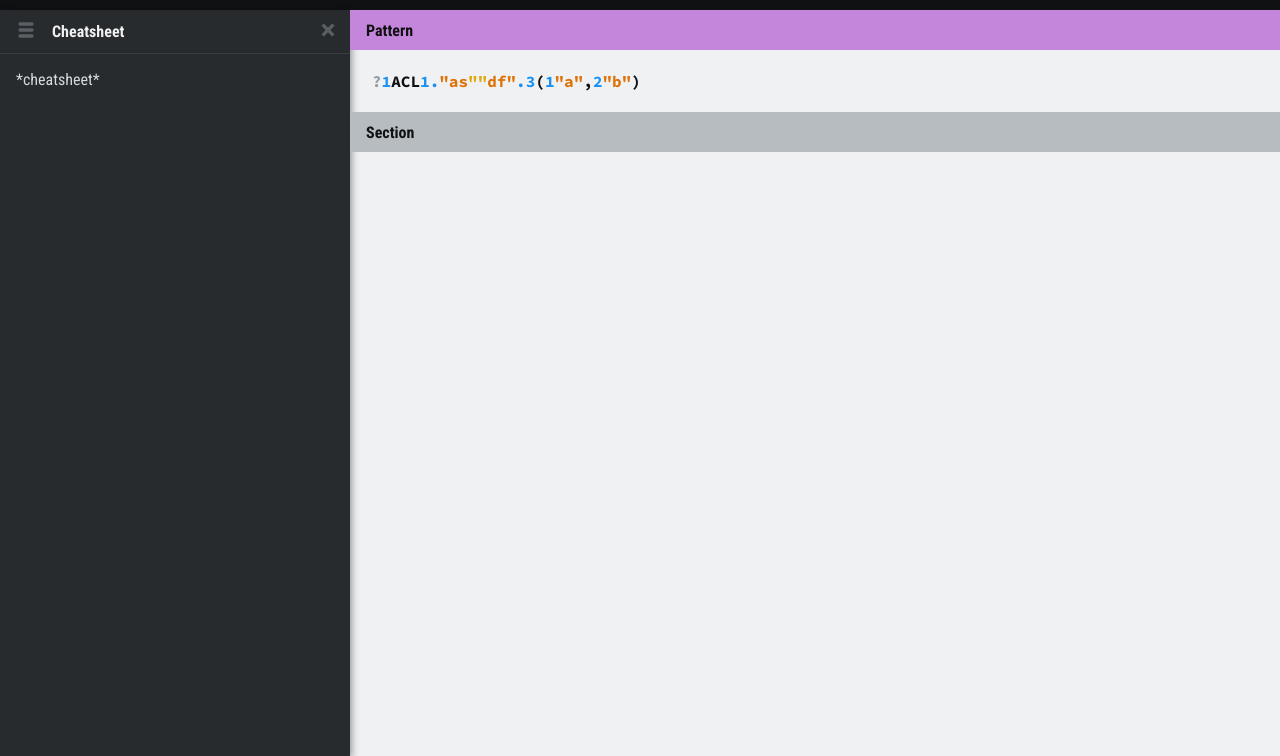
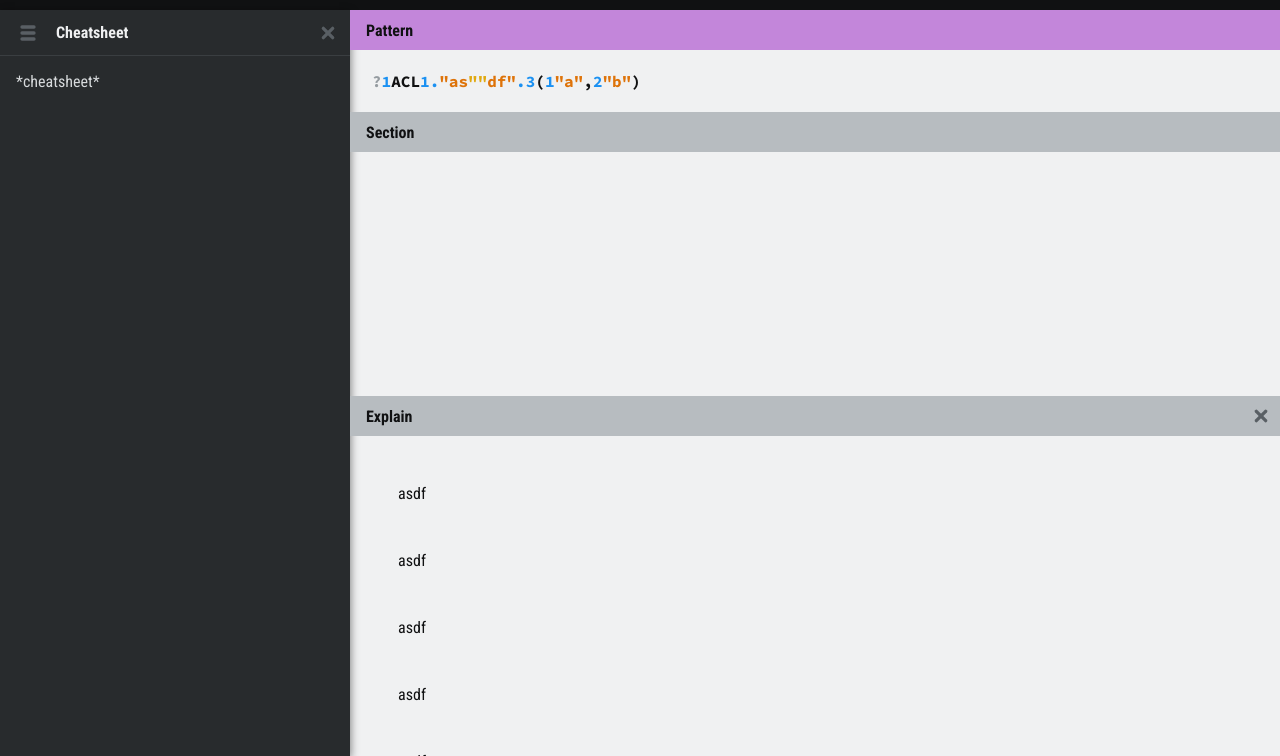
Before and after one commit to JaydenPahukula/patatomizer, a website built with Vite: page index.html in a window 1280 px wide. Shown: the part 44-800 px from the top of the page. Built offline with nearby package versions, Linux system fonts and the light colour scheme.

Commit message:
use svg symbol icons and add explain section

```diff
--- a/index.html
+++ b/index.html
@@ -19,11 +19,13 @@
 			<load src="src/views/sidebar/sidebar.html" />
 			<div id="page-content">
 				<load src="src/views/patternsection/patternsection.html" />
-				<section>
+				<section style="flex-grow: 1">
 					<header class="header"><h2>Section</h2></header>
 				</section>
+				<load src="src/views/explainsection/explainsection.html" />
 			</div>
 		</div>
+		<load src="src/ui/icons.html" />
 		<script type="module" src="src/index.js"></script>
 	</body>
 </html>
--- a/src/index.css
+++ b/src/index.css
@@ -1,6 +1,8 @@
 @import './views/header/header.css';
 @import './views/patternsection/patternsection.css';
+@import './views/explainsection/explainsection.css';
 @import './views/sidebar/sidebar.css';
+@import './ui/icons.css';
 
 :root {
 	--font-sans: 'Roboto Condensed', sans-serif;
@@ -38,6 +40,10 @@ body {
 	flex-direction: column;
 }
 
+:focus-visible {
+	outline-offset: -2px;
+}
+
 #page {
 	flex-grow: 1;
 	background-color: var(--gray-7);
@@ -48,6 +54,8 @@ body {
 	flex-grow: 1;
 	overflow: hidden;
 	width: 100%;
+	display: flex;
+	flex-direction: column;
 }
 
 #page-content > section {
@@ -59,7 +67,8 @@ body {
 	height: 40px;
 	display: flex;
 	align-items: center;
-	padding: 0 16px;
+	justify-content: space-between;
+	padding: 0 0 0 16px;
 	background: var(--gray-5);
 }
 
@@ -69,15 +78,10 @@ body {
 	font-weight: bold;
 }
 
-svg {
-	stroke-linecap: round;
-	stroke-linejoin: round;
-	flex-shrink: 0;
-}
-
 button {
 	border: none;
 	cursor: pointer;
+	padding: 0;
 }
 
 a {
--- a/src/index.ts
+++ b/src/index.ts
@@ -1,2 +1,3 @@
 import './views/patternsection/patternsection';
+import './views/explainsection/explainsection';
 import './views/sidebar/sidebar';
--- /dev/null
+++ b/src/ui/icons.css
@@ -0,0 +1,41 @@
+#icons {
+	display: none;
+}
+
+.icon,
+.icon-light,
+.icon-dark {
+	width: 16px;
+	height: 16px;
+	flex-shrink: 0;
+	stroke-width: 5px;
+	stroke-linecap: round;
+	stroke-linejoin: round;
+	transition: stroke 0.2s;
+}
+
+.icon-light {
+	stroke: var(--gray-3);
+}
+
+.icon-light:hover,
+.icon-light:active,
+.icon-light:focus-visible,
+button:hover > .icon-light,
+button:active > .icon-light,
+button:focus-visible > .icon-light {
+	stroke: var(--gray-7);
+}
+
+.icon-dark {
+	stroke: var(--gray-3);
+}
+
+.icon-dark:hover,
+.icon-dark:active,
+.icon-dark:focus-visible,
+button:hover > .icon-dark,
+button:active > .icon-dark,
+button:focus-visible > .icon-dark {
+	stroke: var(--gray-7);
+}
--- /dev/null
+++ b/src/ui/icons.html
@@ -0,0 +1,17 @@
+<div id="icons">
+	<svg xmlns="http://www.w3.org/2000/svg">
+		<symbol id="x-icon" viewbox="0 0 24 24">
+			<line x1="5" y1="5" x2="19" y2="19" />
+			<line x1="5" y1="19" x2="19" y2="5" />
+		</symbol>
+		<symbol id="carat-up-icon" viewbox="0 0 24 24">
+			<line x1="4" y1="16" x2="12" y2="8" />
+			<line x1="12" y1="8" x2="20" y2="16" />
+		</symbol>
+		<symbol id="hamburger-icon" viewbox="0 0 24 24">
+			<line x1="3" y1="3" x2="21" y2="3" />
+			<line x1="3" y1="12" x2="21" y2="12" />
+			<line x1="3" y1="21" x2="21" y2="21" />
+		</symbol>
+	</svg>
+</div>
--- /dev/null
+++ b/src/views/explainsection/explainsection.css
@@ -0,0 +1,30 @@
+#explain-section > #explain {
+	height: 40vh;
+	transition: height 0.3s;
+}
+#explain-section.collapsed > #explain {
+	height: 0;
+}
+
+#explain-section-close-button,
+#explain-section-open-button {
+	background: none;
+	height: 100%;
+	display: flex;
+	align-items: center;
+	justify-content: center;
+	width: 38px;
+}
+
+#explain-section.collapsed #explain-section-close-button {
+	display: none;
+}
+
+#explain-section:not(.collapsed) #explain-section-open-button {
+	display: none;
+}
+
+#explain {
+	overflow-y: auto;
+	padding: 24px;
+}
--- /dev/null
+++ b/src/views/explainsection/explainsection.html
@@ -0,0 +1,51 @@
+<section id="explain-section">
+	<header class="header">
+		<h2>Explain</h2>
+		<button id="explain-section-close-button">
+			<svg class="icon-light"><use href="#x-icon"></use></svg>
+		</button>
+		<button id="explain-section-open-button">
+			<svg class="icon-light"><use href="#carat-up-icon"></use></svg>
+		</button>
+	</header>
+	<div id="explain">
+		<div style="padding: 24px">asdf</div>
+		<div style="padding: 24px">asdf</div>
+		<div style="padding: 24px">asdf</div>
+		<div style="padding: 24px">asdf</div>
+		<div style="padding: 24px">asdf</div>
+		<div style="padding: 24px">asdf</div>
+		<div style="padding: 24px">asdf</div>
+		<div style="padding: 24px">asdf</div>
+		<div style="padding: 24px">asdf</div>
+		<div style="padding: 24px">asdf</div>
+		<div style="padding: 24px">asdf</div>
+		<div style="padding: 24px">asdf</div>
+		<div style="padding: 24px">asdf</div>
+		<div style="padding: 24px">asdf</div>
+		<div style="padding: 24px">asdf</div>
+		<div style="padding: 24px">asdf</div>
+		<div style="padding: 24px">asdf</div>
+		<div style="padding: 24px">asdf</div>
+		<div style="padding: 24px">asdf</div>
+		<div style="padding: 24px">asdf</div>
+		<div style="padding: 24px">asdf</div>
+		<div style="padding: 24px">asdf</div>
+		<div style="padding: 24px">asdf</div>
+		<div style="padding: 24px">asdf</div>
+		<div style="padding: 24px">asdf</div>
+		<div style="padding: 24px">asdf</div>
+		<div style="padding: 24px">asdf</div>
+		<div style="padding: 24px">asdf</div>
+		<div style="padding: 24px">asdf</div>
+		<div style="padding: 24px">asdf</div>
+		<div style="padding: 24px">asdf</div>
+		<div style="padding: 24px">asdf</div>
+		<div style="padding: 24px">asdf</div>
+		<div style="padding: 24px">asdf</div>
+		<div style="padding: 24px">asdf</div>
+		<div style="padding: 24px">asdf</div>
+		<div style="padding: 24px">asdf</div>
+		<div style="padding: 24px">asdf</div>
+	</div>
+</section>
--- /dev/null
+++ b/src/views/explainsection/explainsection.ts
@@ -0,0 +1,42 @@
+import type { SyntaxNode } from '@lezer/common';
+import { Stack } from '@lezer/lr';
+import { cstState } from 'src/state/cst';
+
+const explainSection = document.getElementById('explain-section');
+
+if (explainSection === null) {
+	console.error("Could not find element with id 'explain-section'");
+} else {
+	const classList = explainSection.classList;
+
+	function toggleSidebar() {
+		classList.toggle('collapsed');
+	}
+
+	document.getElementById('explain-section-close-button')?.addEventListener('click', toggleSidebar);
+	document.getElementById('explain-section-open-button')?.addEventListener('click', toggleSidebar);
+}
+
+const explainElement = document.getElementById('explain');
+
+if (explainElement === null) {
+	console.error("Could not find element with id 'explain'");
+} else {
+	cstState.subscribe((tree) => {
+		// clear
+		explainElement.innerHTML = '';
+
+		// traverse
+		let stack: HTMLElement[] = [explainElement];
+		tree.iterate({
+			enter(node) {
+				// TODO
+				// const element = document.createElement('div');
+				// const parentElement = stack.at(-1);
+				// if (parentElement === undefined) return false;
+				// parentElement.appendChild(element);
+				// stack.push(element);
+			},
+		});
+	});
+}
--- a/src/views/patternsection/patternsection.ts
+++ b/src/views/patternsection/patternsection.ts
@@ -10,7 +10,7 @@ import { nodeOutlineExtension, setNodeOutlineEffect } from 'src/codemirror/exten
 import { outlinedNodeState } from 'src/state/outlinednode';
 
 const parentElement = document.getElementById('pattern-editor-parent');
-if (parentElement === null) throw new Error("Could not find element with id 'pattern-editor'");
+if (parentElement === null) console.error("Could not find element with id 'pattern-editor'");
 
 export const patternEditorView = new EditorView({
 	state: EditorState.create({
@@ -25,7 +25,7 @@ export const patternEditorView = new EditorView({
 		],
 		doc: '1ACL1."as""df".3(1"a",2"b")',
 	}),
-	parent: parentElement,
+	parent: parentElement ?? document.body,
 });
 
 outlinedNodeState.subscribe((node) => {
--- a/src/views/sidebar/sidebar.css
+++ b/src/views/sidebar/sidebar.css
@@ -1,5 +1,6 @@
 #sidebar {
 	background-color: var(--gray-1);
+	flex-shrink: 0;
 	color: var(--gray-6);
 	box-shadow: rgba(0, 0, 0, 0.45) 1px 2px 8px 0px;
 	width: 25%;
@@ -11,11 +12,12 @@
 		min-width 0.3s;
 }
 #sidebar.collapsed {
-	width: 52px;
+	width: 56px;
 	min-width: 0;
 }
 
 #sidebar > header {
+	height: 46px;
 	border-bottom: solid 1px var(--gray-2);
 	display: flex;
 	align-items: center;
@@ -39,44 +41,27 @@
 }
 
 #sidebar-header-menu-button {
-	padding: 8px 14px;
-	margin: 4px;
+	width: 56px;
+	height: 100%;
+	display: flex;
+	align-items: center;
+	justify-content: center;
 	background: none;
-}
-#sidebar-header-menu-button > svg {
-	height: 16px;
-	width: 16px;
-	stroke-width: 5px;
-	stroke: var(--gray-3);
-	transition: stroke 0.2s;
-}
-#sidebar-header-menu-button:hover > svg,
-#sidebar-header-menu-button:active > svg,
-#sidebar-header-menu-button:focus-visible > svg {
-	stroke: var(--gray-7);
+	flex-shrink: 0;
 }
 
 #sidebar-header-x-button {
-	padding: 8px 10px;
-	margin: 4px;
+	width: 44px;
+	height: 100%;
+	display: flex;
+	align-items: center;
+	justify-content: center;
 	background: none;
 	transition:
 		opacity 0.2s,
 		visibility 0.2s;
 }
-#sidebar-header-x-button > svg {
-	height: 16px;
-	width: 16px;
-	stroke-linecap: butt; /* heehee */
-	stroke-width: 5px;
-	stroke: var(--gray-3);
-	transition: stroke 0.2s;
-}
-#sidebar-header-x-button:hover > svg,
-#sidebar-header-x-button:active > svg,
-#sidebar-header-x-button:focus-visible > svg {
-	stroke: var(--gray-7);
-}
+
 #sidebar.collapsed #sidebar-header-x-button {
 	visibility: hidden;
 	opacity: 0;
--- a/src/views/sidebar/sidebar.html
+++ b/src/views/sidebar/sidebar.html
@@ -1,20 +1,11 @@
 <div id="sidebar">
 	<header>
-		<!-- menu icon -->
-		<button id="sidebar-header-menu-button" tabindex="0">
-			<svg viewBox="0 0 24 24">
-				<line x1="3" y1="3" x2="21" y2="3" />
-				<line x1="3" y1="12" x2="21" y2="12" />
-				<line x1="3" y1="21" x2="21" y2="21" />
-			</svg>
+		<button id="sidebar-header-menu-button">
+			<svg class="icon-light"><use href="#hamburger-icon"></use></svg>
 		</button>
 		<h2>Cheatsheet</h2>
-		<!-- x -->
-		<button id="sidebar-header-x-button" tabindex="0">
-			<svg viewBox="0 0 24 24">
-				<line x1="4" y1="4" x2="20" y2="20" />
-				<line x1="4" y1="20" x2="20" y2="4" />
-			</svg>
+		<button id="sidebar-header-x-button">
+			<svg class="icon-light"><use href="#x-icon"></use></svg>
 		</button>
 	</header>
 	<div id="sidebar-content">*cheatsheet*</div>
--- a/src/views/sidebar/sidebar.ts
+++ b/src/views/sidebar/sidebar.ts
@@ -1,8 +1,14 @@
 const sidebar = document.getElementById('sidebar');
 
-function toggleSidebar() {
-	sidebar?.classList.toggle('collapsed');
+if (sidebar === null) {
+	console.error("Could not find element with id 'sidebar'");
+} else {
+	const classList = sidebar.classList;
+
+	function toggleSidebar() {
+		classList.toggle('collapsed');
+	}
+
+	document.getElementById('sidebar-header-menu-button')?.addEventListener('click', toggleSidebar);
+	document.getElementById('sidebar-header-x-button')?.addEventListener('click', toggleSidebar);
 }
-
-document.getElementById('sidebar-header-menu-button')?.addEventListener('click', toggleSidebar);
-document.getElementById('sidebar-header-x-button')?.addEventListener('click', toggleSidebar);
```
